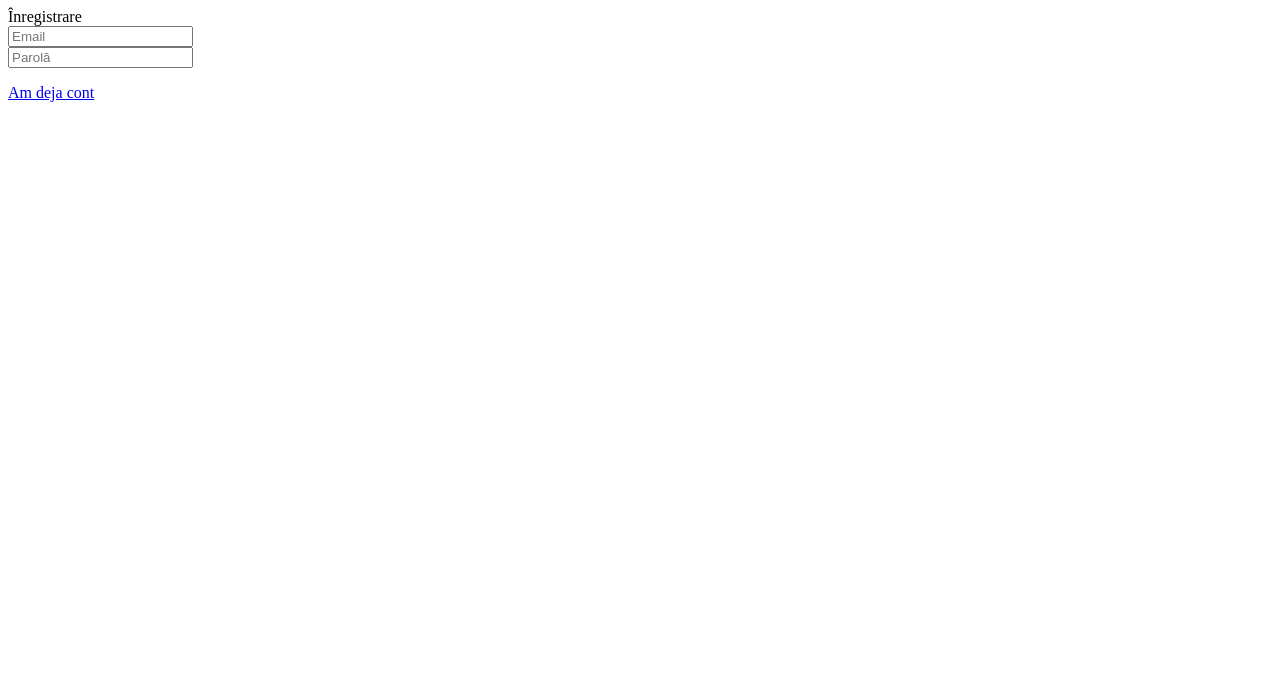
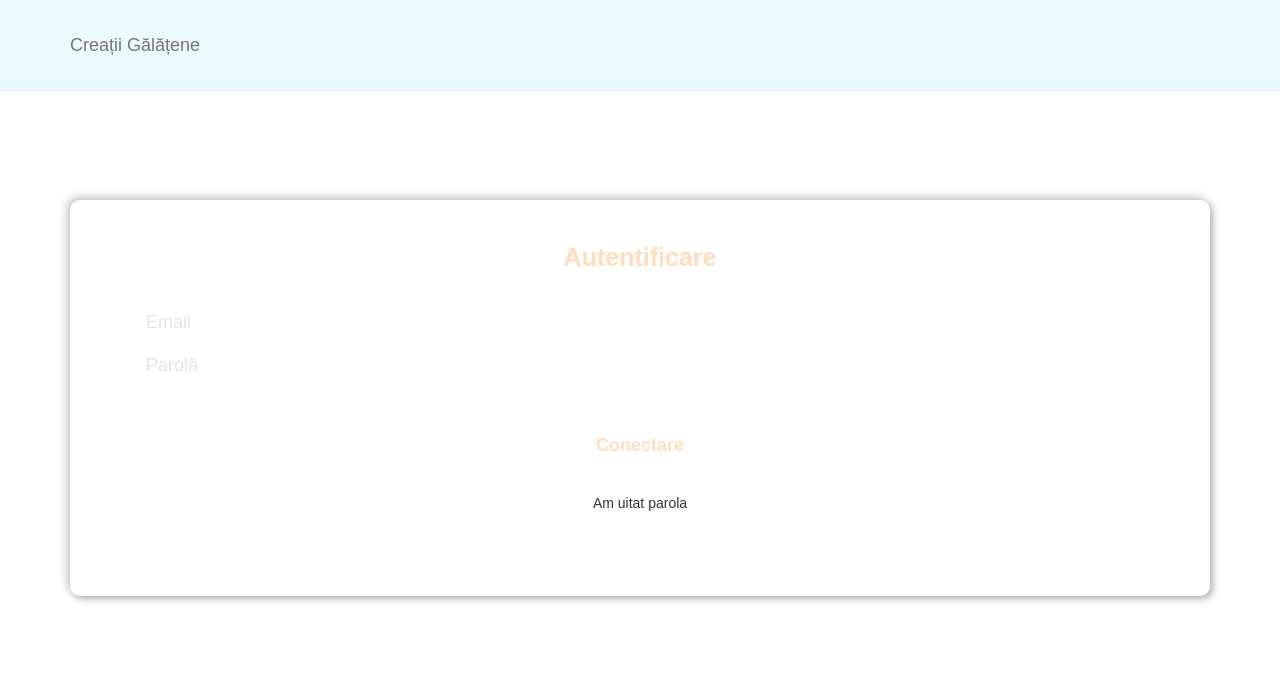
Before and after one commit to Alexandru6041/CreatiiGalatene, a plain HTML site: page log-in.html in a window 1280 px wide. Drawn offline with Linux system fonts and the light colour scheme.

Commit message:
Submit Button + Log-in Page

```diff
--- /dev/null
+++ b/css/log-in.css
@@ -0,0 +1,5 @@
+.pass-unknown-log-in
+{
+    text-align:center;
+    padding:3%;
+}
--- a/css/sign-up.css
+++ b/css/sign-up.css
@@ -80,6 +80,27 @@ a, a:hover, a:focus, a:active
 }
 .exist-acc
 {
-    padding: 10%;
+    padding:3%;
     text-align: center;
 }
+.pass-unknown
+{
+    padding:1px;
+    text-align: center;
+}
+button{
+    margin: 25px 0 0 0;
+    width: 100%;
+    height: 10%;
+    color: rgb(255, 222, 190);
+    font-size: 18px;
+    font-weight: 600;
+    border: 2px solid rgba(255, 255, 255, 0.438);
+    border-radius: 8px;
+    background: rgba(105, 105, 105, 0);
+    margin-top: 5%;
+    float:center;
+    outline: none;
+    cursor: pointer;
+    border-radius: 8px;
+}
--- a/log-in.html
+++ b/log-in.html
@@ -1,8 +1,36 @@
+<!doctype html>
+<html lang="en" class="no-js">
+<head>
+    <meta charset="UTF-8">
+    <meta http-equiv="x-ua-compatible" content="ie=edge">
+    <meta name="viewport" content="width=device-width, initial-scale=1">
+    <link rel="canonical" href="https://html5-templates.com/" />
+    <title>Creații Gălățene</title>
+    <link href="css/bootstrap.min.css" rel="stylesheet">
+    <link href="css/sticky-menu.css" rel="stylesheet">
+    <link href="css/log-in.css" rel="stylesheet">
+    <link href="css/sign-up.css" rel="stylesheet">
+</head>
+<body id="page-top" data-spy="scroll" data-target=".navbar-fixed-top">
+    <nav class="navbar navbar-default navbar-fixed-top" role="navigation">
+        <div class="container">
+            <div class="navbar-header page-scroll">
+                <button type="button" class="navbar-toggle" data-toggle="collapse" data-target=".navbar-ex1-collapse">
+                    <span class="sr-only">Toggle menu</span>
+                    <span class="icon-bar"></span>
+                    <span class="icon-bar"></span>
+                    <span class="icon-bar"></span>
+                </button>
+                <a class="navbar-brand page-scroll" href="index.html">Creații Gălățene</a>
+            </div>
+        </div>
+    </nav>
+
     <div class="form-sign-up">
         <div class="container">
             <div class="content">
                 <div class="text">
-                Înregistrare
+                    Autentificare
                 </div>
                 <form action="#">
                     <div class="field">
@@ -14,12 +42,15 @@
                         <span class="fa fa-lock"></span>
                         <input type="password" placeholder="Parolă">
                     </div>
-                <div class="exist-acc">
-                    <a href="log-in.html">
-                        <p>Am deja cont</p>
+                    <button>Conectare</button>
+                    <div class="pass-unknown-log-in">
+                        <a href="change-pass.html">
+                            <p>Am uitat parola</p>
                         </a>
                     </div>
                 </form>
             </div>
         </div>
     </div>
+</body>
+</html>
```
Also changed, not shown: sign-up.html (+4 -0 lines), change-pass.html (added). Lines whose indentation alone changed are shown as unchanged.
